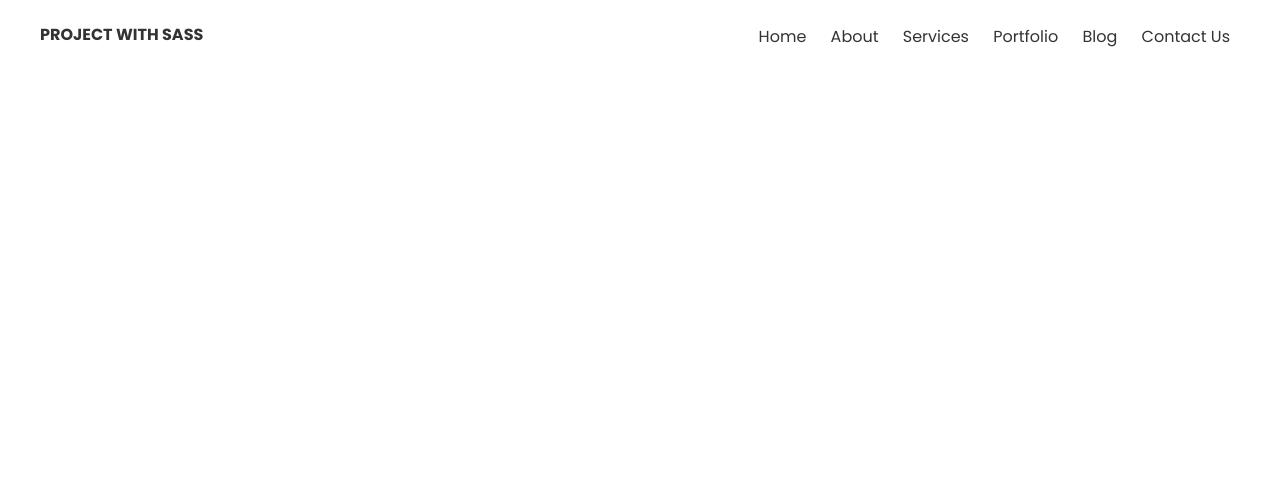
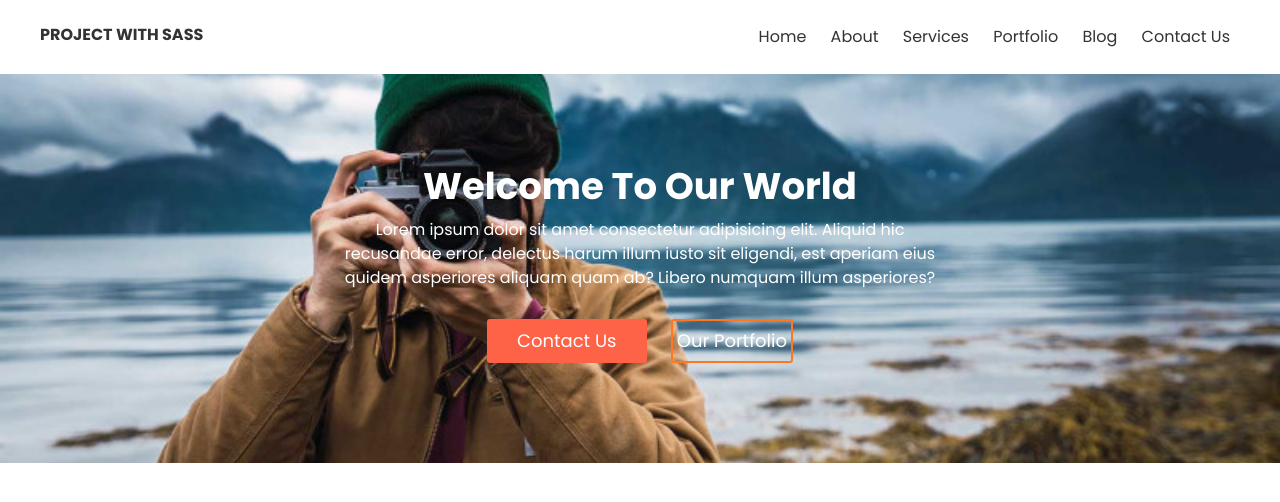
Before and after one commit to Joynal279/SASS-project, a plain HTML site: page index.html in a window 1280 px wide. Drawn offline with Linux system fonts and the light colour scheme.

Commit message:
banner design added

```diff
--- a/css/Base/_common.scss
+++ b/css/Base/_common.scss
@@ -30,6 +30,51 @@ img{
 
 ul{
     list-style: none;
+}
+
+.bg{
+    background-position: center;
+    background-size: cover;
+    position: relative;
+    z-index: 2;
+    &:before{
+        content: '';
+        display: table;
+        width: 100%;
+        height: 100%;
+        top: 0px;
+        left: 0px;
+        background-color: black;
+        opacity: 0.75;
+        clear: both;
+        z-index: -1;
+    }
+}
+
+//css btn design
+
+.btn{
+    padding: 10px 30px;
+    text-transform: capitalize;
+    font-size: 18px;
+    display: inline-block;
+    border-radius: 3px;
+    color: $white;
+
+    &.box-btn{
+        background-color: tomato;
+        &:hover{
+            background-color: black;
+        }
+    }
+
+    &.border-btn{
+        border: 2px solid $primary-color;
+        padding: 8px 4px;
+        &:hover{
+            border-color: black;
+        }
+    }
 }
 
 // margin & padding
--- a/css/layouts/_banner.scss
+++ b/css/layouts/_banner.scss
@@ -0,0 +1,23 @@
+.banner-area{
+    .main{
+        .banner-content{
+            color: white;
+            h4{
+                font-size: 37px;
+                text-transform: capitalize;
+                padding-bottom: 20px;
+            }
+            p{
+                margin: 0px 300px;
+                line-height: 24px;
+                margin-bottom: 29px;
+            }
+            a{
+                margin: 0px 10px;
+                &:hover{
+
+                }
+            }
+        }
+    }
+}
--- a/index.html
+++ b/index.html
@@ -47,6 +47,17 @@
   </div>
 </header>
 
+<section class="banner-area bg pt-100 pb-100" style="background-image: url('img/banner3.jpg');">
+  <div class="main">
+    <div class="banner-content text-center">
+      <h4>welcome to our world</h4>
+      <p>Lorem ipsum dolor sit amet consectetur adipisicing elit. Aliquid hic recusandae error, delectus harum illum iusto sit eligendi, est aperiam eius quidem asperiores aliquam quam ab? Libero numquam illum asperiores?</p>
+      <a href="" class="btn box-btn">contact us</a>
+      <a href="" class="btn border-btn">our portfolio</a>
+    </div>
+  </div>
+</section>
+
   <script src="js/vendor/modernizr-3.11.2.min.js"></script>
   <script src="js/plugins.js"></script>
   <script src="js/main.js"></script>
```
Also changed, not shown: css/style.css, img/banner3.jpg (added), 1 other file.
